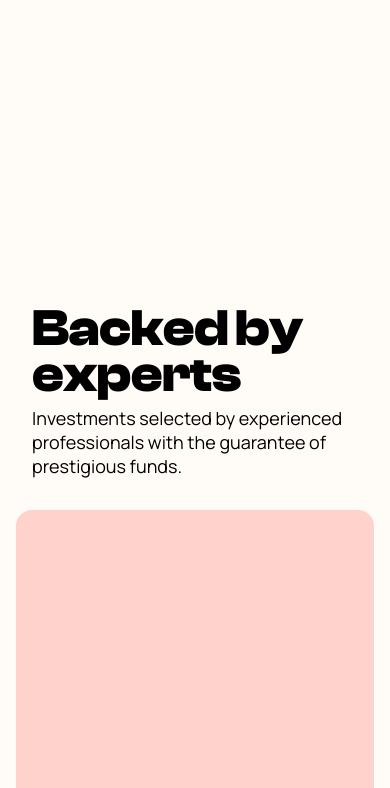
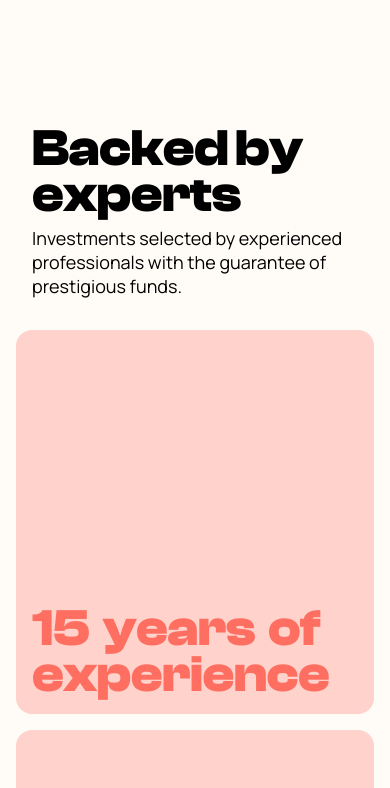
Before and after one commit to Adriasu09/theportiqo-website, a React (Vite) app: page /landing/home in a window 390 px wide. Shown: the part 3838-4626 px from the top of the page. Built offline with nearby package versions, Linux system fonts and the light colour scheme.

Commit message:
feat: refine BenefitsCard component layout and improve animation visibility

```diff
--- a/src/components/landing/components/benefits/benefits-card.tsx
+++ b/src/components/landing/components/benefits/benefits-card.tsx
@@ -1,7 +1,7 @@
 import { useEffect, useRef, useState } from "react";
 import { useTranslation } from "react-i18next";
 import { BenefitCard } from "../../models/landing.models";
-import "./benefits-card.css"
+import "./benefits-card.css";
 
 export const BenefitsCard = ({
   titleKey,
@@ -28,7 +28,7 @@ export const BenefitsCard = ({
       {
         threshold: 0.7, // Triggers when 70% of the component is visible
         rootMargin: "0px 0px -50px 0px", // Adjust to trigger slightly earlier
-      }
+      },
     );
 
     if (cardRef.current) {
@@ -46,16 +46,16 @@ export const BenefitsCard = ({
     <div className={`flex items-center justify-${justify}`}>
       <div
         ref={cardRef}
-        className={`flex min-h-96 w-full max-w-[380px] flex-col items-start justify-end gap-2 rounded-2xl p-4 ${isAccented && "bg-qo-brand-100"}`}
+        className={`flex w-full max-w-[380px] flex-col items-start justify-end gap-2 rounded-2xl p-4 md:min-h-96 ${isAccented && "min-h-96 bg-qo-brand-100"}`}
       >
         <h2
           className={`font-accent text-qo-h3 whitespace-pre-line ${isAccented && "text-qo-brand-500"}`}
         >
-          {isAccented ? (
-            words.map((word, index) => (
+          {isAccented
+            ? words.map((word, index) => (
                 <span
                   key={index}
-                className={`inline-block mr-[0.25em] ${isVisible ? "animate-fade-in-up" : "opacity-0"}`}
+                  className={`mr-[0.25em] inline-block ${isVisible ? "animate-fade-in-up" : "opacity-0"}`}
                   style={{
                     animationDelay: isVisible ? `${index * 0.1}s` : "0s",
                     animationFillMode: "both",
@@ -64,9 +64,7 @@ export const BenefitsCard = ({
                   {word}
                 </span>
               ))
-          ) : (
-            title
-          )}
+            : title}
         </h2>
         {descriptionKey && <p>{t(`landing.benefits.${descriptionKey}`)}</p>}
       </div>
```
Lines whose indentation alone changed are shown as unchanged.
